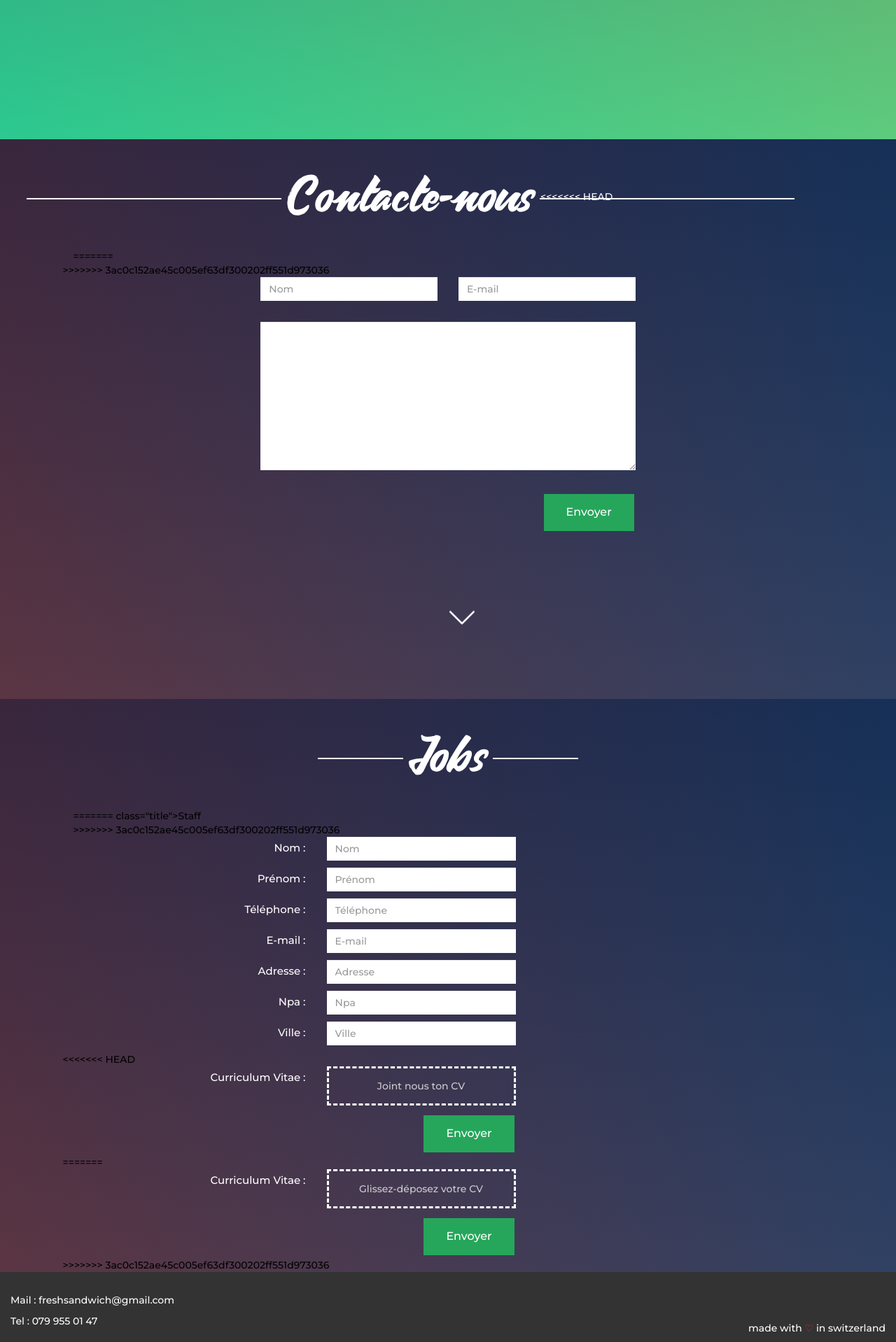
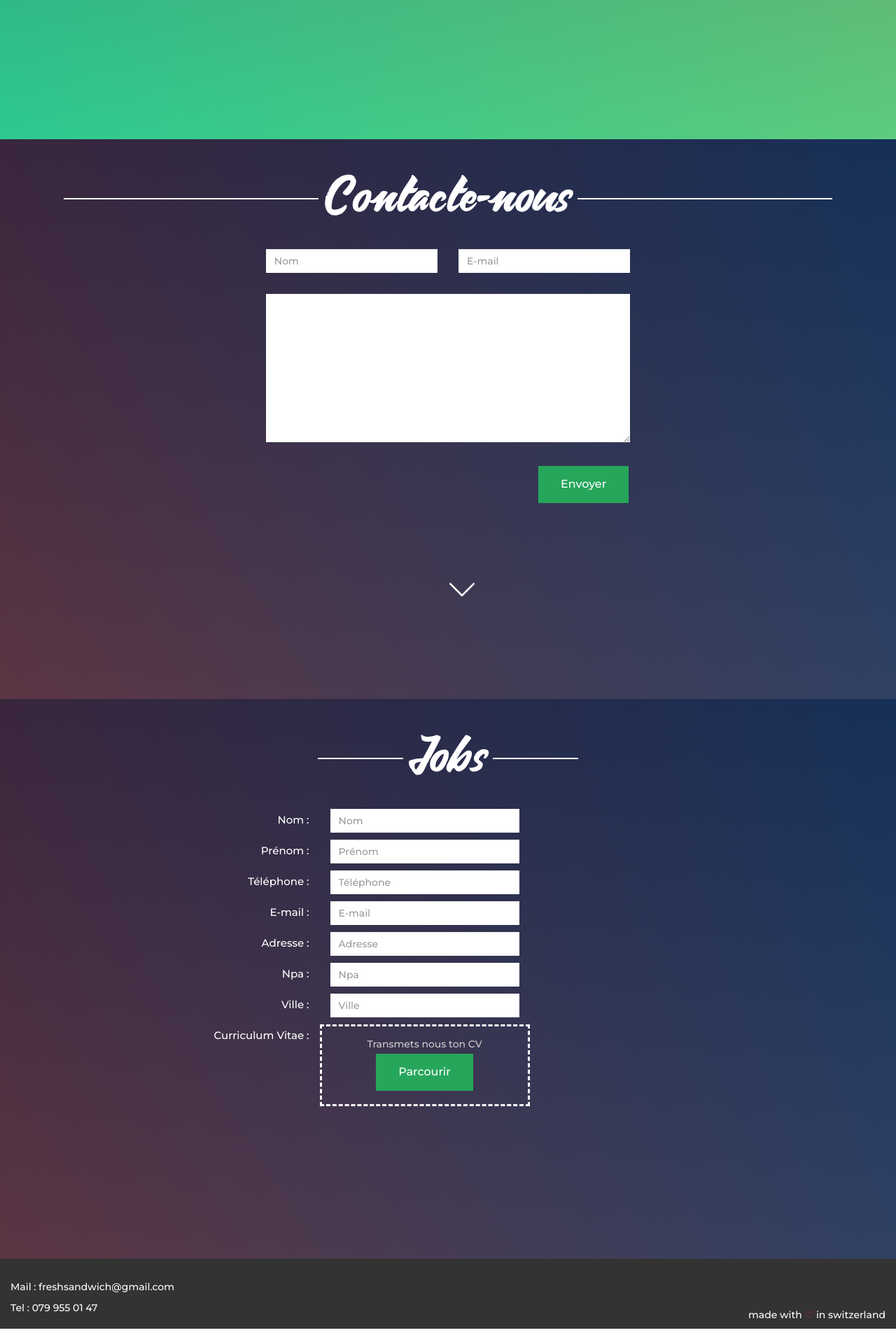
Before and after one commit to Legendthriller69/Sandwicherie, a PHP site: page /index.html in a window 1280 px wide. Shown: the part 2299-4217 px from the top of the page at 70% size. Run offline with PHP 8.4, Linux system fonts and the light colour scheme; some libraries are stand-ins or nearby versions.

Commit message:
Drag and drop

```diff
--- a/css/main.css
+++ b/css/main.css
@@ -308,40 +308,12 @@ button {
     text-align: right;
 	margin-top : 10px;
 }
-
-.box__dragndrop,
-.box__uploading,
-.box__success,
-.box__error {
-  display: none;
-}
-.box.has-advanced-upload {
-  background-color: white;
-  outline: 2px dashed black;
-  outline-offset: -10px;
-}
-.box.has-advanced-upload .box__dragndrop {
-  display: inline;
-}
-.box.is-dragover {
-  background-color: grey;
-}
-.box.is-uploading .box__input {
-  visibility: none;
-}
-.box.is-uploading .box__uploading {
-  display: block;
-}
-#holder {
+#holderMax {
     color: #ccc;
     border: 3px dashed #fff;
     padding-top: 15px;
     padding-bottom: 15px;
     text-align: center;
-}
-
-#icon-del-file:hover {
-	color : red;
 }
 /*--------------footer----------------*/
 .paddingFooter {
--- a/index.html
+++ b/index.html
@@ -26,11 +26,11 @@
 <nav class="navbarScroll navbar navbar-default navbar-fixed-top">
     <div class="menu" id="menu">
         <ul>
-            <li><a class="scrollTo" id="animate1" href="#section1">accueil</a></li>
-            <li><a class="scrollTo" id="animate2" href="#section2">menu</a></li>
-            <li><a class="scrollTo" id="animate3" href="#section3">commander</a></li>
-            <li><a class="scrollTo" id="animate4" href="#section4">contact</a></li>
-            <li><a class="scrollTo" id="animate5" href="#section5">staff</a></li>
+            <li><a class="scrollTo" id="animate1" href="#section1">Accueil</a></li>
+            <li><a class="scrollTo" id="animate2" href="#section2">Menu</a></li>
+            <li><a class="scrollTo" id="animate3" href="#section3">Commander</a></li>
+            <li><a class="scrollTo" id="animate4" href="#section4">Contact</a></li>
+            <li><a class="scrollTo" id="animate5" href="#section5">Jobs</a></li>
         </ul>
     </div>
 </nav>
@@ -402,13 +402,9 @@
     <div class="container-fluid ">
         <div class="row">
             <div class="col-lg-12">
-                <div class="section-title"><span><div
-                        class="title">Contacte-nous</div> </span>
-<<<<<<< HEAD
+                <div class="section-title">
+					<span><div class="title">Contacte-nous</div></span>
 				</div>
-=======
-                </div>
->>>>>>> 3ac0c152ae45c005ef63df300202ff551d973036
             </div>
         </div>
         <div class="row">
@@ -450,13 +446,8 @@
         <div class="row">
             <div class="col-lg-12">
                 <div class="section-title"><span><div
-<<<<<<< HEAD
-                        class="title">Jobs</div> </span>
+					class="title">Jobs</div> </span>
 				</div>
-=======
-                        class="title">Staff</div> </span>
-                </div>
->>>>>>> 3ac0c152ae45c005ef63df300202ff551d973036
             </div>
         </div>
 
@@ -516,46 +507,20 @@
                 <input class="form-control field-marge" type="text" placeholder="Ville"/>
             </div>
         </div>
-
-<<<<<<< HEAD
-	<div class="row ">
-		<div class="col-md-4 text-postule-list">
-			Curriculum Vitae :
-		</div>
-		<div class="col-md-8 field-postule">
-			<div id="holder">Joint nous ton CV
-				<div id="fileName"></div>
-			</div>
-		</div>
-    </div>
-	<div class="row send-postule">
-		<div class="col-md-4 text-postule-list">
-		</div>
-		<div class="col-md-8 field-postule">
-			<button>Envoyer</button>
-		</div>
-	</div>
-=======
-        <div class="row ">
+		<div class="row ">
             <div class="col-md-4 text-postule-list">
                 Curriculum Vitae :
             </div>
-            <div class="col-md-8 field-postule">
-                <div id="holder">Glissez-déposez votre CV
-                    <div id="fileName"></div>
+            <div class="col-md-8 field-postule" id="holderMax">
+                <div>Transmets nous ton CV
+                    <button type="button" id="goThoughtFile">Parcourir</button>
+                    <input type="file" name="cvFile" id="fileName" style="display:none"/>
+                    <div id="nameFileDrop"></div>
                 </div>
             </div>
         </div>
-        <div class="row send-postule">
-            <div class="col-md-4 text-postule-list">
-            </div>
-            <div class="col-md-8 field-postule">
-                <button>Envoyer</button>
-            </div>
-        </div>
->>>>>>> 3ac0c152ae45c005ef63df300202ff551d973036
+	</div>
 </section>
-
 
 <footer class="background-section-footer">
     <div class="container-fluid ">
--- a/js/dragAndDrop.js
+++ b/js/dragAndDrop.js
@@ -1,30 +1,37 @@
-/**
- * Created by Pedro Gil Ferreira on 12.06.2017.
-*/
-$('#holder').on({
-	'dragover dragenter': function (e) {
+$(document).ready(function() {
+
+	$("#goThoughtFile").click(function(event) {
+		$("#fileName").click();
+	});
+	$("#fileName").change(function(event) {
+		var l = $("#fileName").val().split("\\");
+		$("#nameFileDrop").html(l[l.length-1]);
+	});
+
+    $(document).on('dragover', '#holderMax', function(e) {
         e.preventDefault();
         e.stopPropagation();
-	},
-	'drop': function (e) {
-		var dataTransfer = e.originalEvent.dataTransfer;
-		if (dataTransfer && dataTransfer.files.length) {
+        $(this).css('border', '3px dashed #26a65b');
+    });
+    $(document).on('dragleave', '#holderMax', function(e) {
         e.preventDefault();
         e.stopPropagation();
-			$.each(dataTransfer.files, function (i, file) {
-				$('#fileName').text("Nom du fichier :");
-				$('#fileName').append("<p>" + file.name + " <span class=\"glyphicon glyphicon-remove\" id=\"icon-del-file\"></span><p/>");
-				var reader = new FileReader();
-				reader.onload = $.proxy(function (file, $fileList, event) {
-					event.dataTransfer.setData('text/plain', null);
-					var img = file.type.match('image.*') ? "<img src='" + event.target.result + "' /> " : "";
-					$fileList.prepend($("<li>").append(img + file.name));
-				}, this, file, $("#fileList"));
-				reader.readAsDataURL(file);
-				$('#icon-del-file').click(function(){
-					$("#fileName").empty();
+        $(this).css('border', '3px dashed red');
+        return false;
     });
-			});
+
+    $(document).on('drop', '#holderMax', function(e) {
+        if (e.originalEvent.dataTransfer) {
+            if (e.originalEvent.dataTransfer.files.length) {
+                // Stop the propagation of the event
+                e.preventDefault();
+                e.stopPropagation();
+                // Main function to upload
+                //upload(e.originalEvent.dataTransfer.files);
+                $("#nameFileDrop").html(e.originalEvent.dataTransfer.files[0].name.replace(' ', '_'));
             }
         }
+        $(this).css('border', '3px dashed #26a65b');
+        return false;
     });
+})
```
Lines whose indentation alone changed are shown as unchanged.
